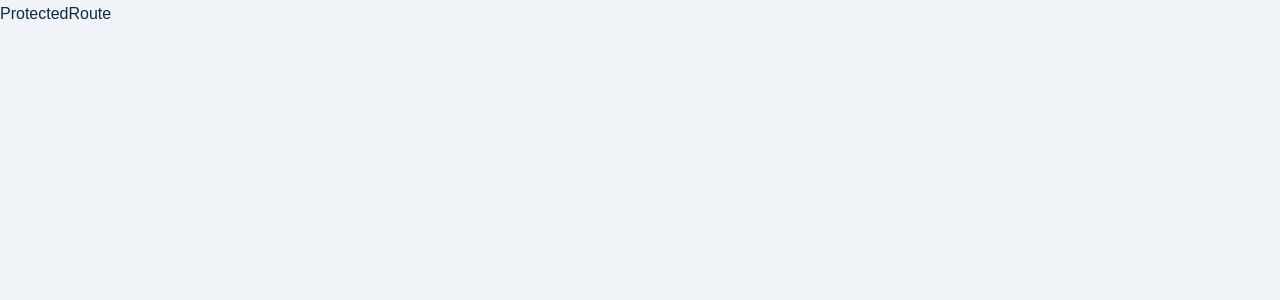
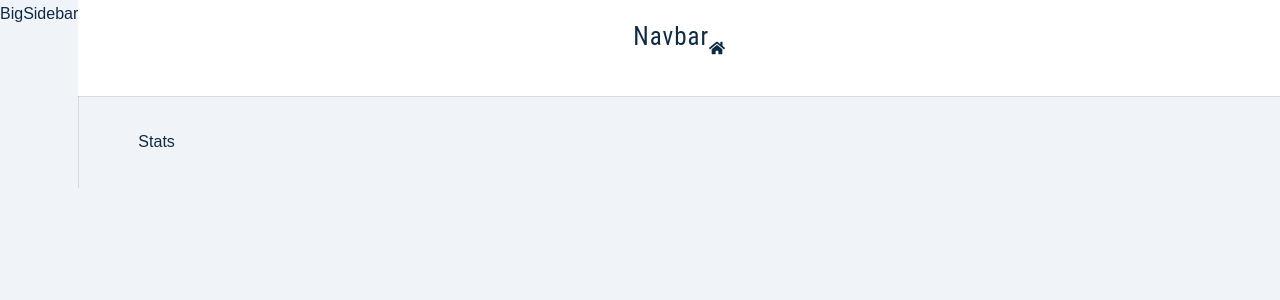
Before and after one commit to mraltun/mern-fs-jobify-project, a React (Create React App) app in the folder client/: page / in a window 1280 px wide. Shown: the top 300 px of the page. Built offline with nearby package versions, Linux system fonts and the light colour scheme; sample sign-in values are in the browser's storage.

Commit message:
Added Navbar, SmallSidebar and BigSidebar components

```diff
--- a/client/package.json
+++ b/client/package.json
@@ -11,6 +11,7 @@
     "normalize.css": "^8.0.1",
     "react": "^18.2.0",
     "react-dom": "^18.2.0",
+    "react-icons": "^4.4.0",
     "react-router-dom": "^6.3.0",
     "react-scripts": "5.0.1",
     "styled-components": "^5.3.5",
--- /dev/null
+++ b/client/src/components/BigSidebar.jsx
@@ -0,0 +1,8 @@
+import React from "react";
+import Wrapper from "../assets/wrappers/BigSidebar";
+
+const BigSidebar = () => {
+  return <Wrapper>BigSidebar</Wrapper>;
+};
+
+export default BigSidebar;
--- /dev/null
+++ b/client/src/components/Navbar.jsx
@@ -0,0 +1,14 @@
+import React from "react";
+import Wrapper from "../assets/wrappers/Navbar";
+import { FaHome } from "react-icons/fa";
+
+const Navbar = () => {
+  return (
+    <Wrapper>
+      <h4>Navbar</h4>
+      <FaHome />
+    </Wrapper>
+  );
+};
+
+export default Navbar;
--- /dev/null
+++ b/client/src/components/SmallSidebar.jsx
@@ -0,0 +1,8 @@
+import React from "react";
+import Wrapper from "../assets/wrappers/SmallSidebar";
+
+const SmallSidebar = () => {
+  return <Wrapper>SmallSidebar</Wrapper>;
+};
+
+export default SmallSidebar;
--- a/client/src/components/index.js
+++ b/client/src/components/index.js
@@ -2,5 +2,8 @@
 import Logo from "./Logo";
 import FormRow from "./FormRow";
 import Alert from "./Alert";
+import Navbar from "./Navbar";
+import BigSidebar from "./BigSidebar";
+import SmallSidebar from "./SmallSidebar";
 
-export { Logo, FormRow, Alert };
+export { Logo, FormRow, Alert, Navbar, BigSidebar, SmallSidebar };
--- a/client/src/pages/ProtectedRoute.jsx
+++ b/client/src/pages/ProtectedRoute.jsx
@@ -9,7 +9,7 @@ const ProtectedRoute = ({ children }) => {
   if (!user) {
     return <Navigate to='/landing' />;
   }
-  return <div>ProtectedRoute</div>;
+  return children;
 };
 
 export default ProtectedRoute;
--- a/client/src/pages/dashboard/SharedLayout.jsx
+++ b/client/src/pages/dashboard/SharedLayout.jsx
@@ -1,13 +1,24 @@
 import React from "react";
-// Render for the all child and sub components
+// Render all the child and sub components
 import { Outlet } from "react-router-dom";
 import Wrapper from "../../assets/wrappers/SharedLayout";
+// Import components
+import { Navbar, BigSidebar, SmallSidebar } from "../../components";
 
 const SharedLayout = () => {
   return (
     <Wrapper>
-      <nav>add</nav>
-      <Outlet />
+      <main className='dashboard'>
+        {/* Only one of them will be rendered at certain screen size we set in the CSS via media query */}
+        <SmallSidebar />
+        <BigSidebar />
+        <div>
+          <Navbar />
+          <div className='dashboard-page'>
+            <Outlet />
+          </div>
+        </div>
+      </main>
     </Wrapper>
   );
 };
```
Also changed, not shown: 1 other file (tests, documents, lock files or other folders).
